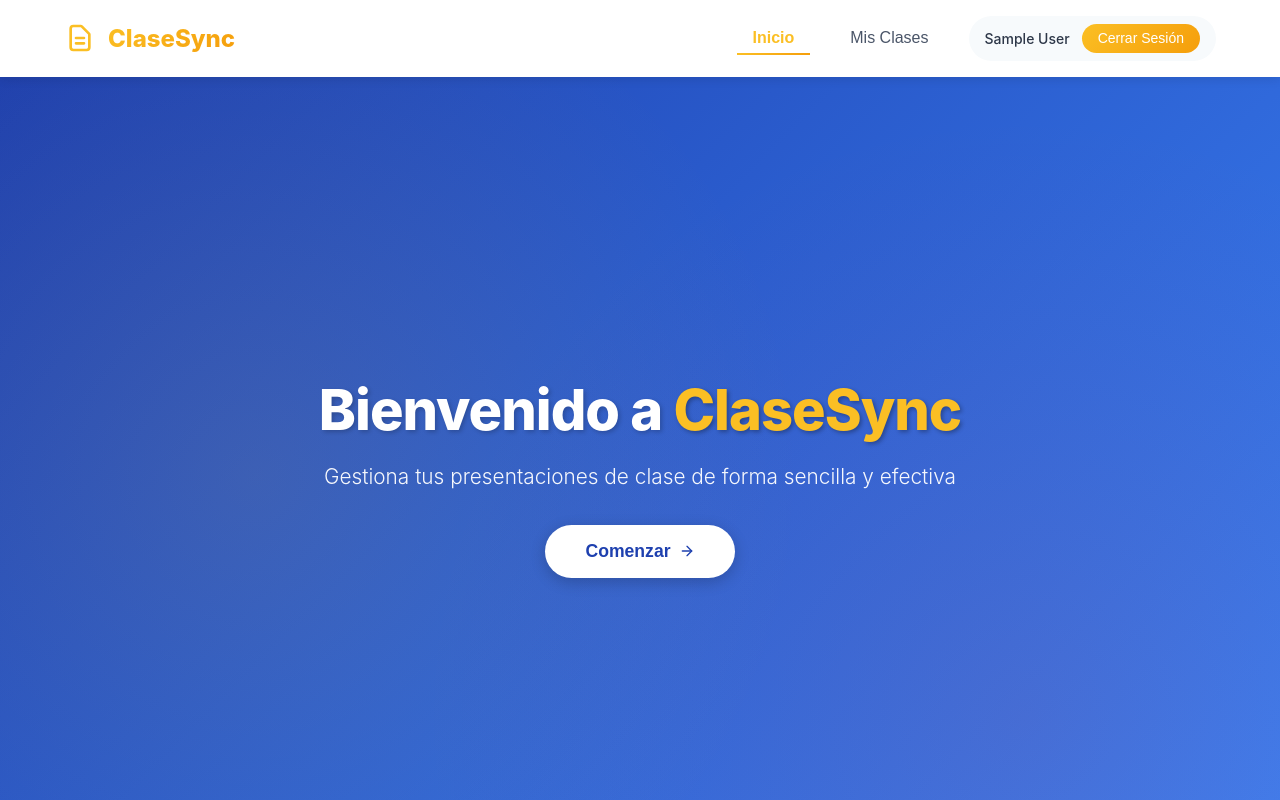
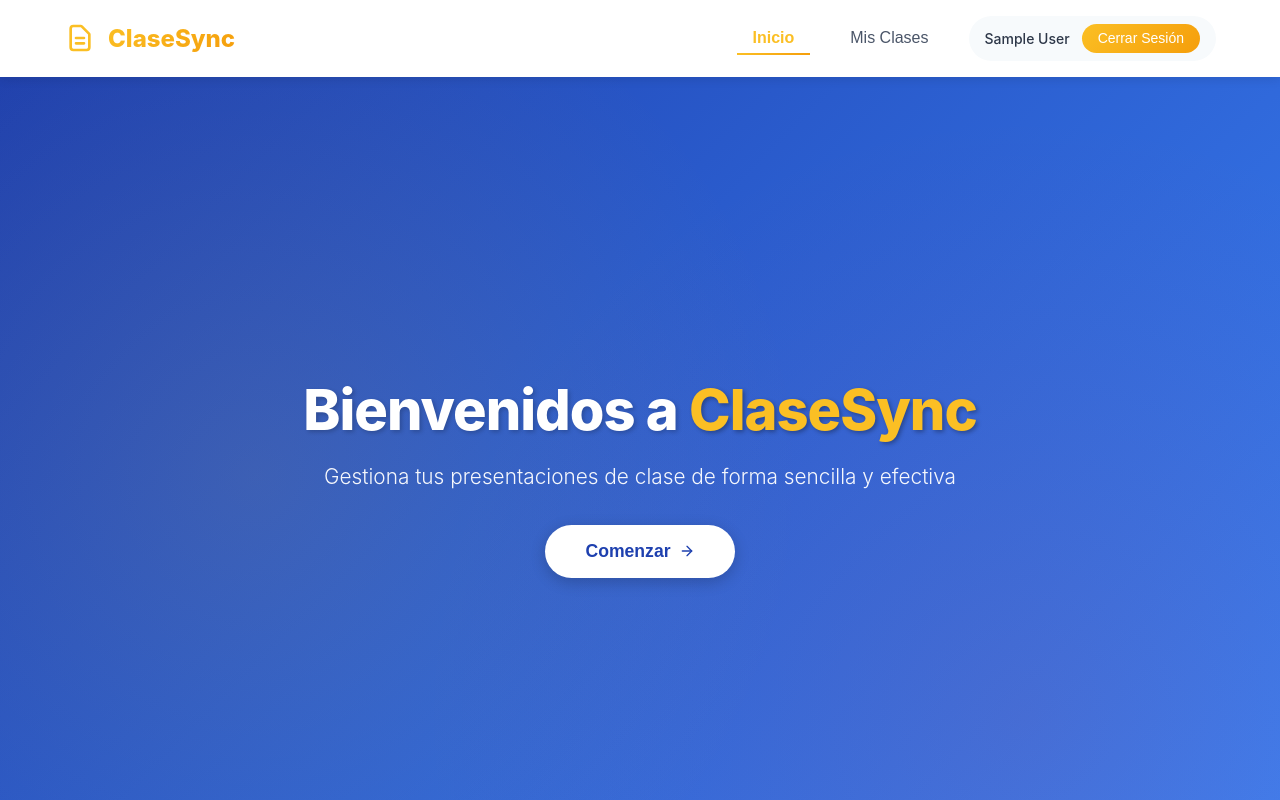
Before and after one commit to Labbe1234/pds-p3-2025-grupo14-frontend, a React app: page / in a window 1280 px wide. Shown: the top 800 px of the page. Built offline with nearby package versions, Linux system fonts and the light colour scheme; no server answers; sample sign-in values are in the browser's storage; the HTML template or start-up script is replaced by a standard one; what @rails/actioncable would draw is missing.

Commit message:
Prueba de error

```diff
--- a/src/components/Hero/Hero.tsx
+++ b/src/components/Hero/Hero.tsx
@@ -11,7 +11,7 @@ const Hero = () => {
   return (
     <section className="hero">
       <div className="hero-content">
-        <h1 className="hero-title">Bienvenido a <span className='hero-highlight'>ClaseSync</span></h1>
+        <h1 className="hero-title">Bienvenidos a <span className='hero-highlight'>ClaseSync</span></h1>
         <p className="hero-subtitle">
           Gestiona tus presentaciones de clase de forma sencilla y efectiva
         </p>
```
